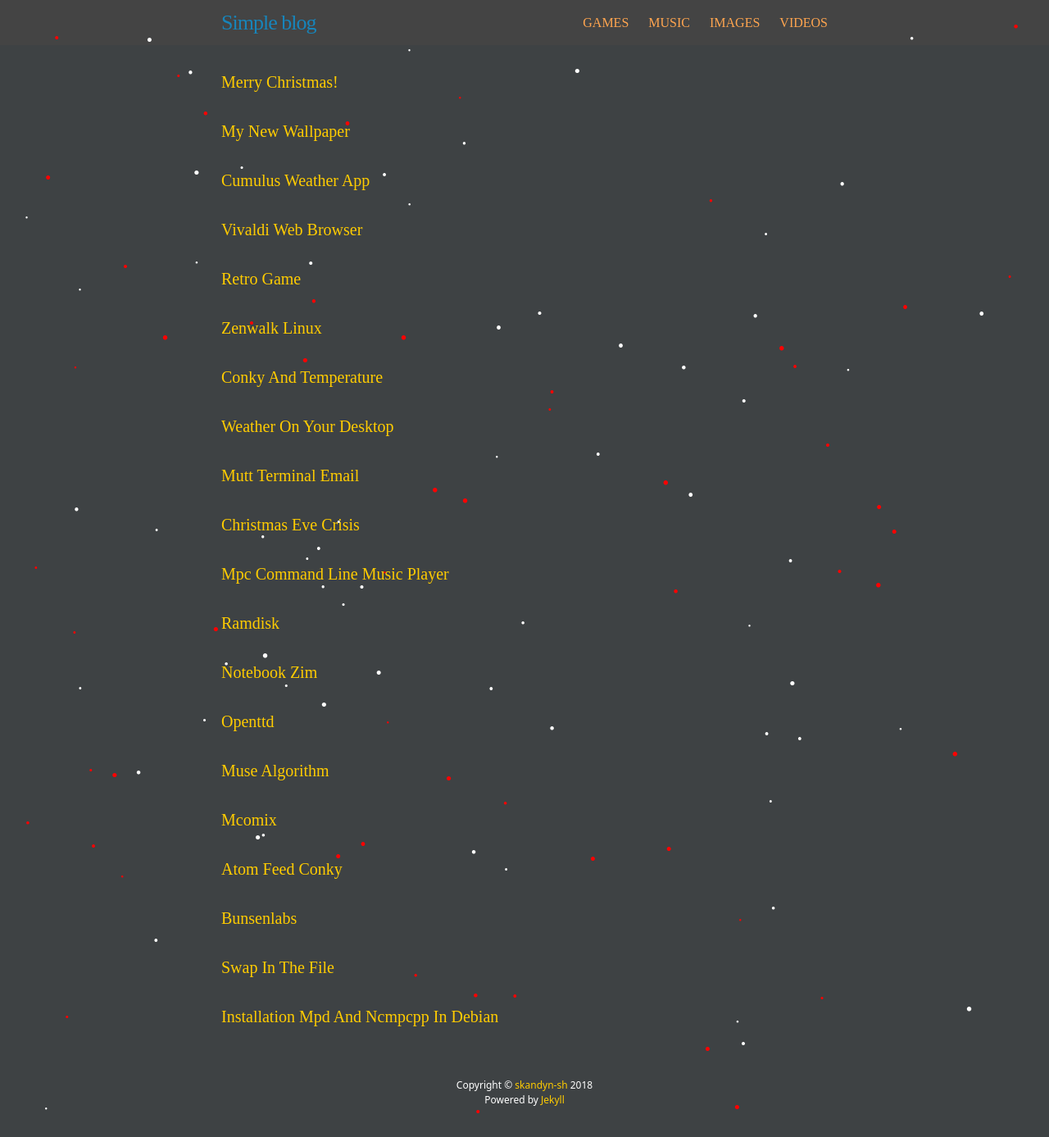
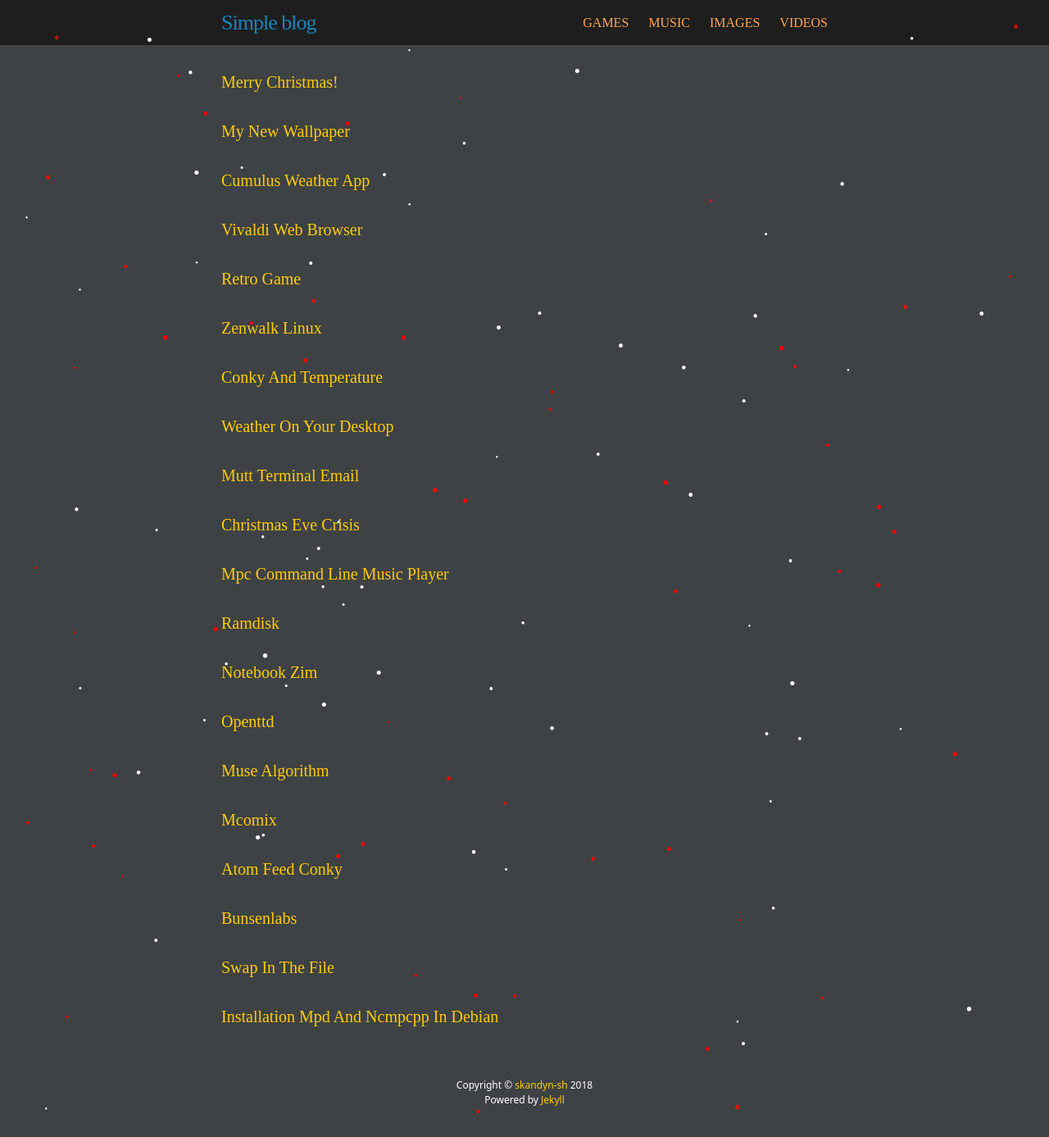
Before and after one commit to skandyn-sh/skandyn-sh.github.io, a Jekyll site: the page built from index.html, in a window 1280 px wide. Shown: the whole page at 82% size. Built offline with Jekyll 4.4.1, drawn with Linux system fonts in a browser that asks for light colours; nearby versions of some CDN libraries; library files that are not in the unit come from our copies; comment, search, counter and statistics services are not loaded.

Commit message:
Update _layout.scss

```diff
--- a/_sass/_layout.scss
+++ b/_sass/_layout.scss
@@ -3,7 +3,7 @@
  */
 .site-header {
     height: 55px;
-    background-color: #444444;
+    background-color: #1e1e1e;
     position: relative;
     width: 100%;
  }
```
